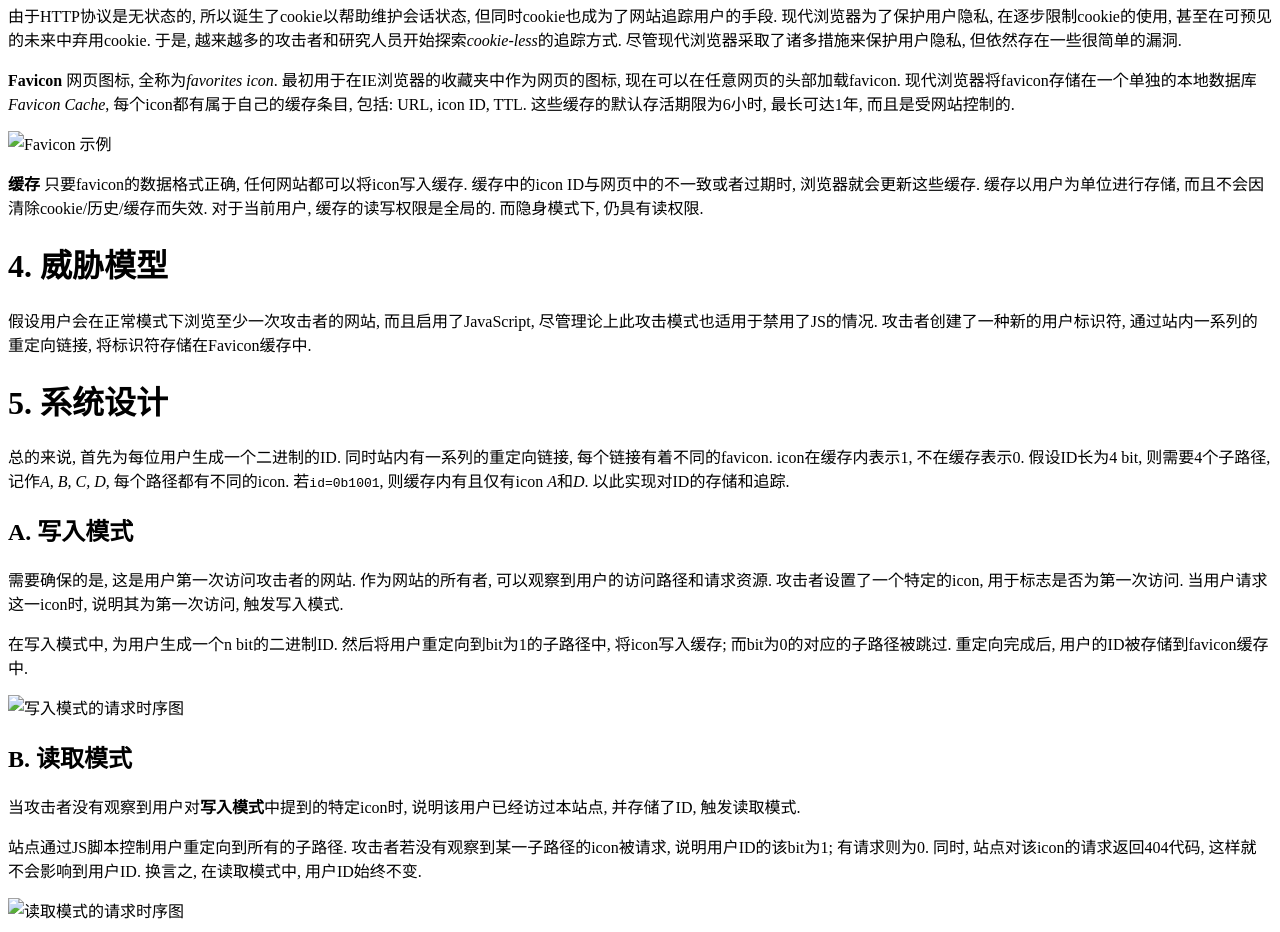
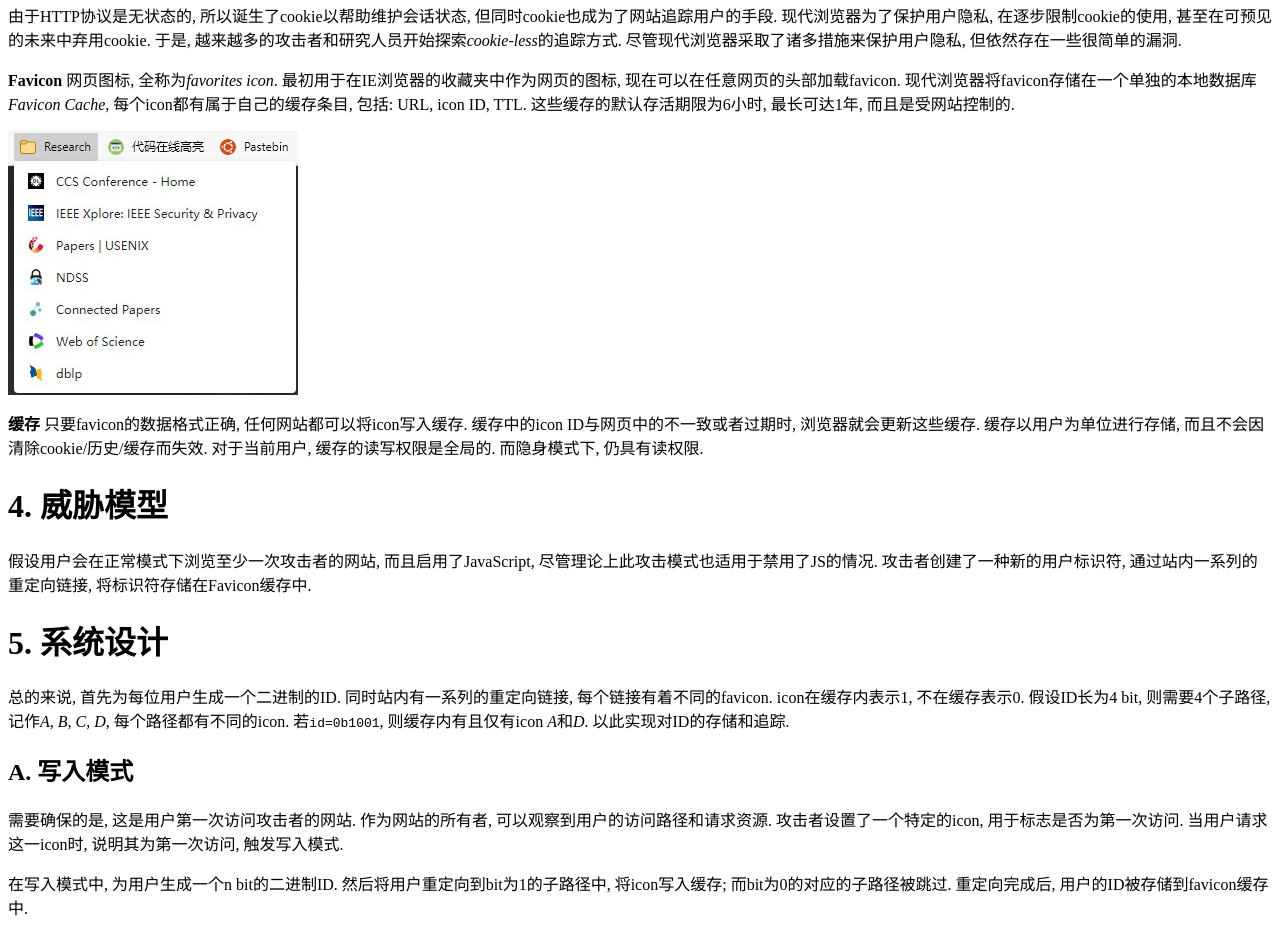
Before and after one commit to entr0pia/entr0pia.github.io, a plain HTML site: page arts/2021-04-08-NDSS-solomos.html in a window 1280 px wide. Shown: the part 620-1552 px from the top of the page. Drawn offline with Linux system fonts and the light colour scheme.

Commit message:
update index by bot

```diff
--- a/arts/2021-04-08-NDSS-solomos.html
+++ b/arts/2021-04-08-NDSS-solomos.html
@@ -35,7 +35,7 @@
 现代浏览器将favicon存储在一个单独的本地数据库<em>Favicon Cache</em>, 每个icon都有属于自己的缓存条目, 包括: URL, icon ID, TTL.
 这些缓存的默认存活期限为6小时, 最长可达1年, 而且是受网站控制的.</p>
 
-<p><img src="imgs/2021-04-08/favicon_examples.jpg" alt="Favicon 示例" /></p>
+<p><img src="/imgs/2021-04-08/favicon_examples.jpg" alt="Favicon 示例" /></p>
 
 <p><strong>缓存</strong> 只要favicon的数据格式正确, 任何网站都可以将icon写入缓存.
 缓存中的icon ID与网页中的不一致或者过期时, 浏览器就会更新这些缓存.
@@ -68,7 +68,7 @@ icon在缓存内表示1, 不在缓存表示0.
 然后将用户重定向到bit为1的子路径中, 将icon写入缓存; 而bit为0的对应的子路径被跳过.
 重定向完成后, 用户的ID被存储到favicon缓存中.</p>
 
-<p><img src="imgs/2021-04-08/write.jpg" alt="写入模式的请求时序图" /></p>
+<p><img src="/imgs/2021-04-08/write.jpg" alt="写入模式的请求时序图" /></p>
 
 <h2 id="b">B. 读取模式</h2>
 
@@ -79,7 +79,7 @@ icon在缓存内表示1, 不在缓存表示0.
 同时, 站点对该icon的请求返回404代码, 这样就不会影响到用户ID.
 换言之, 在读取模式中, 用户ID始终不变.</p>
 
-<p><img src="imgs/2021-04-08/read.jpg" alt="读取模式的请求时序图" /></p>
+<p><img src="/imgs/2021-04-08/read.jpg" alt="读取模式的请求时序图" /></p>
 
 <p>为保证正确处理并发请求, 站点还是额外设置了一个cookie.
 但这一cookie不是为了追踪用户, 仅仅标识同一会话.
```
Also changed, not shown: arts/2020-10-04-usenixsecurity20-votipka-understanding.html (+2 -2 lines).
